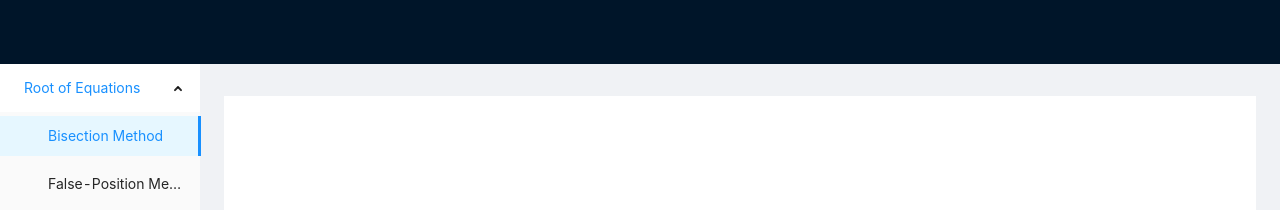
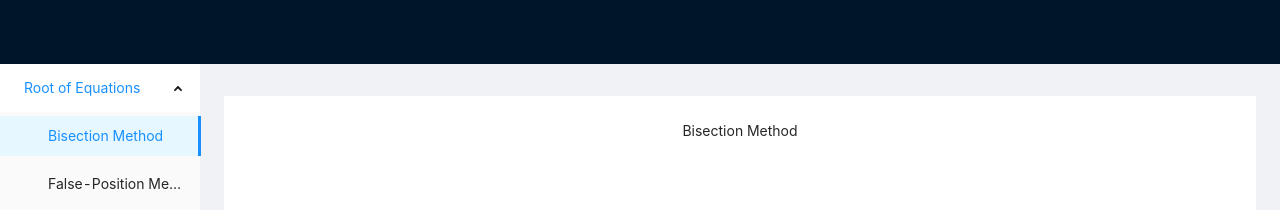
Before and after one commit to donut1531/numer, a React (Create React App) app: page / in a window 1280 px wide. Shown: the top 210 px of the page. Built offline with nearby package versions, Linux system fonts and the light colour scheme.

Commit message:
fix path

```diff
--- a/src/App.js
+++ b/src/App.js
@@ -33,7 +33,9 @@ class App extends React.Component{
 
       <Layout>
         <Header className="header">
+
           <div className="logo" />
+
 
         </Header>
       <Layout style = {{minHeight:'100vh'}}>
@@ -76,12 +78,14 @@ class App extends React.Component{
             minHeight: 280,
           }}
         >
+         { /* Root of Equation  */}
+         <Route exact path = '/'component = {Bisection}/>
          <Route path = '/bisection'component = {Bisection}/>
          <Route path = '/false-position' component = {False_position} />
          <Route path = '/one-point' component = {One_point} />
          <Route path = '/newton-raphson' component = {Newton_raphson} />
          <Route path = '/secant' component = {Secant} />
-
+         { /* Linear Algebraic Equation  */}
          <Route path = '/cramer' component = {Cramer} />
          <Route path = '/guass-elimation' component = {Guass_elimation} />
          <Route path = '/lu-decompostion' component = {Lu_decomposition} />
```
